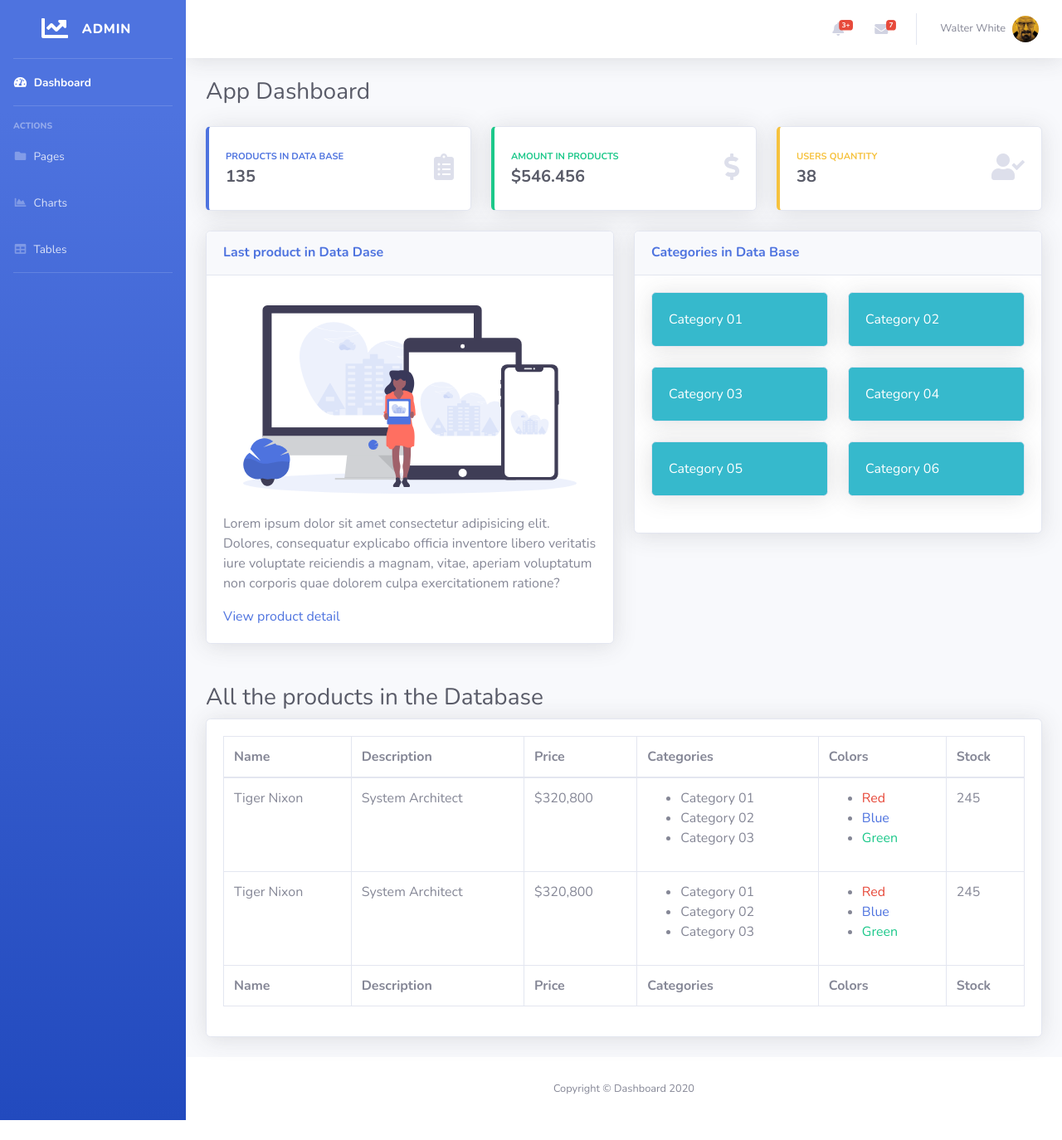
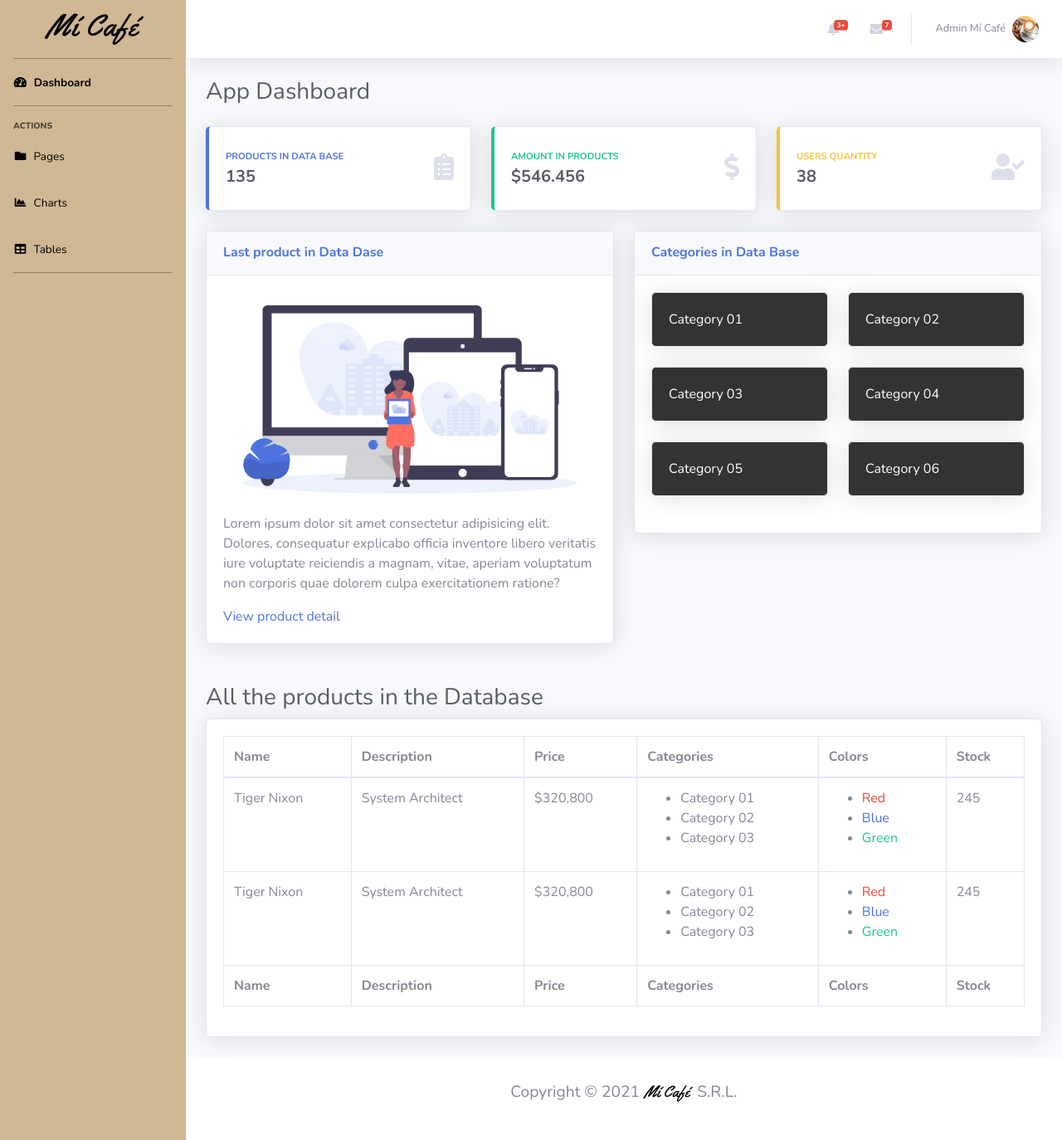
Before and after one commit to RodrigoGuinazu/dashboard-mi-cafe, a React (Create React App) app: page / in a window 1280 px wide. Shown: the whole page at 83% size. Before the commit the page ends 1350 px from the top, so only its background shows below. Built offline with nearby package versions, Linux system fonts and the light colour scheme.

Commit message:
Dandole estilo (siguiendo el patron de diseno de la pagina) al dashboard

```diff
--- a/public/index.html
+++ b/public/index.html
@@ -3,6 +3,7 @@
   <head>
     <meta charset="utf-8" />
     <link rel="icon" href="%PUBLIC_URL%/favicon.ico" />
+    <link href="https://fonts.googleapis.com/css2?family=Yellowtail&display=swap" rel="stylesheet" />
     <meta name="viewport" content="width=device-width, initial-scale=1" />
     <meta name="theme-color" content="#000000" />
     <meta
--- a/src/components/Footer/index.js
+++ b/src/components/Footer/index.js
@@ -7,7 +7,7 @@ function Footer() {
             <footer className="sticky-footer bg-white">
                 <div className="container my-auto">
                     <div className="copyright text-center my-auto">
-                        <span>Copyright &copy; Dashboard 2020</span>
+                        <p class="copyright">Copyright © 2021  <span class="tipografia"> Mí Café </span>  S.R.L.</p>
                     </div>
                 </div>
             </footer>
--- a/src/components/Navbar/index.js
+++ b/src/components/Navbar/index.js
@@ -30,8 +30,8 @@ function Navbar() {
 
                 <li className="nav-item dropdown no-arrow">
                     <a className="nav-link dropdown-toggle" href="/" id="userDropdown">
-                        <span className="mr-2 d-none d-lg-inline text-gray-600 small">Walter White</span>
-                        <img className="img-profile rounded-circle" src="/images/dummy-avatar.jpg" width="60" alt="avatar" />
+                        <span className="mr-2 d-none d-lg-inline text-gray-600 small">Admin Mí Café</span>
+                        <img className="img-profile rounded-circle" src="/images/imagen-1611157219600.jpg" width="60" alt="avatar" />
                     </a>
                 </li>
 
--- a/src/components/Sidebar/Logo.js
+++ b/src/components/Sidebar/Logo.js
@@ -4,10 +4,7 @@ function Logo() {
     return (
         <>
             <a className="sidebar-brand d-flex align-items-center justify-content-center" href="/">
-                <div className="sidebar-brand-icon">
-                    <i className="fas fa-chart-line"></i>
-                </div>
-                <div className="sidebar-brand-text mx-3">Admin</div>
+                <h2 className="miCafe">Mí Café</h2>
             </a>
         </>
     )
```
Also changed, not shown: public/images/imagen-1611157219600.jpg (added), src/app.css.
